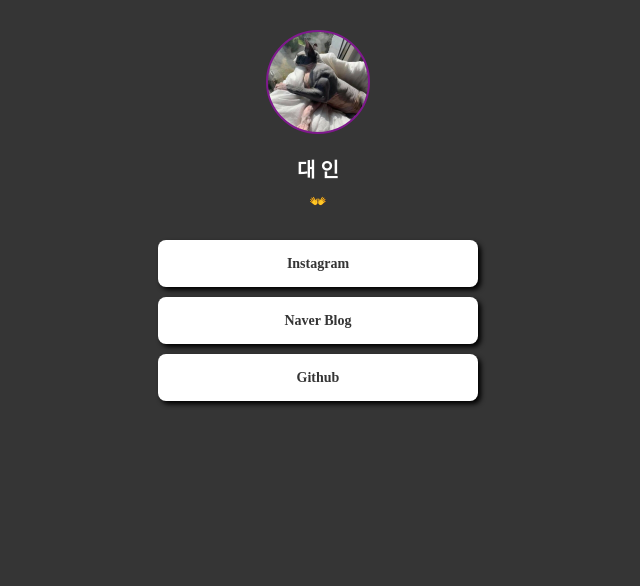
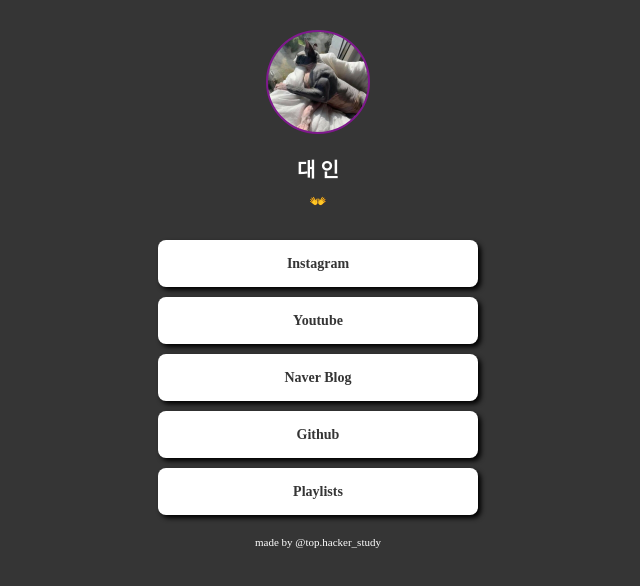
Before and after one commit to 1iiIIIiiiin/profilelink-clone, a plain HTML site: page index.html in a window 1280 px wide. Shown: the whole page, without its empty margins (322-962 px from the left). Drawn offline with Linux system fonts and the light colour scheme; a web font is replaced by a local one.

Commit message:
Update index.html

```diff
--- a/index.html
+++ b/index.html
@@ -81,6 +81,12 @@
             .wrap > a:hover {
                 background-color: #d8d8d8;
             }
+
+            .source {
+                color: white;
+                font-size: 11px;
+                font-weight: 500;
+            }
         </style>
     </head>
     <body>
@@ -89,8 +95,11 @@
             <h1 class="main">대 인</h1>
             <p class="sub">👐</p>
             <a target="_blank" href="https://www.instagram.com/j_adult_/">Instagram</a>
+            <a target="_blank" href="https://www.youtube.com/channel/UCDdJ8_-kGgejbvrRfxLMCOQ/featured">Youtube</a>
             <a target="_blank" href="https://blog.naver.com/eodls35378">Naver Blog</a>
             <a target="_blank" href="https://github.com/jeremy-gymrat">Github</a>
+            <a target="_blank" href="https://www.youtube.com/playlist?list=PLHJSOZ-QFarAca4lN5Fe_GHQBLTpF9M7n">Playlists</a>
+            <p class="source">made by @top.hacker_study</p>
         </div>
     </body>
 </html>
```
